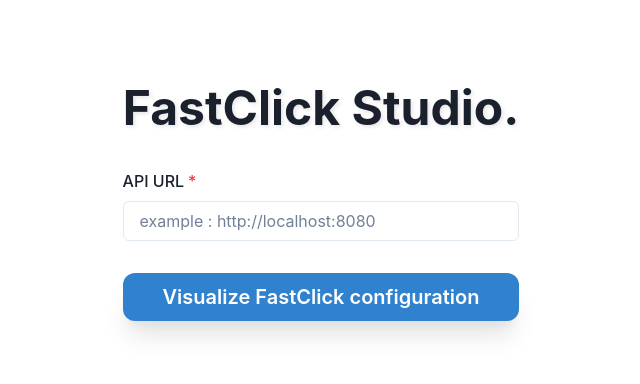
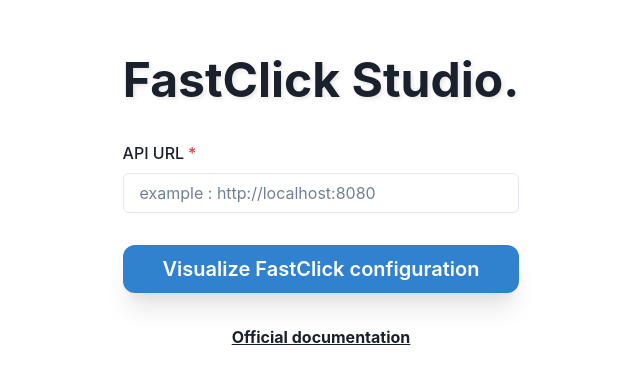
Before and after one commit to Naya-01/FastClick-Studio, a React (Create React App) app: page / in a window 1280 px wide. Shown: the part 200-584 px from the top of the page, without its empty margins (319-959 px from the left). Built offline with nearby package versions, Linux system fonts and the light colour scheme.

Commit message:
add documentation

```diff
--- a/src/pages/HomePage.js
+++ b/src/pages/HomePage.js
@@ -8,7 +8,9 @@ import {
   VStack,
   FormControl,
   FormLabel,
-  Input
+  Input,
+  Text,
+  Link
 } from '@chakra-ui/react';
 import { useAlert } from '../context/AlertContext';
 
@@ -92,6 +94,19 @@ function HomePage() {
           >
             Visualize FastClick configuration
           </Button>
+          <Link
+            href='https://github.com/Naya-01/FastClick-Studio'
+            style={
+              {
+                textDecoration: 'underline',
+                color: 'brand.500',
+                fontSize: 'lg',
+                fontWeight: 'bold',
+              }
+            }
+          >
+            Official documentation
+          </Link>
         </VStack>
       </Flex>
     </Box>
```
